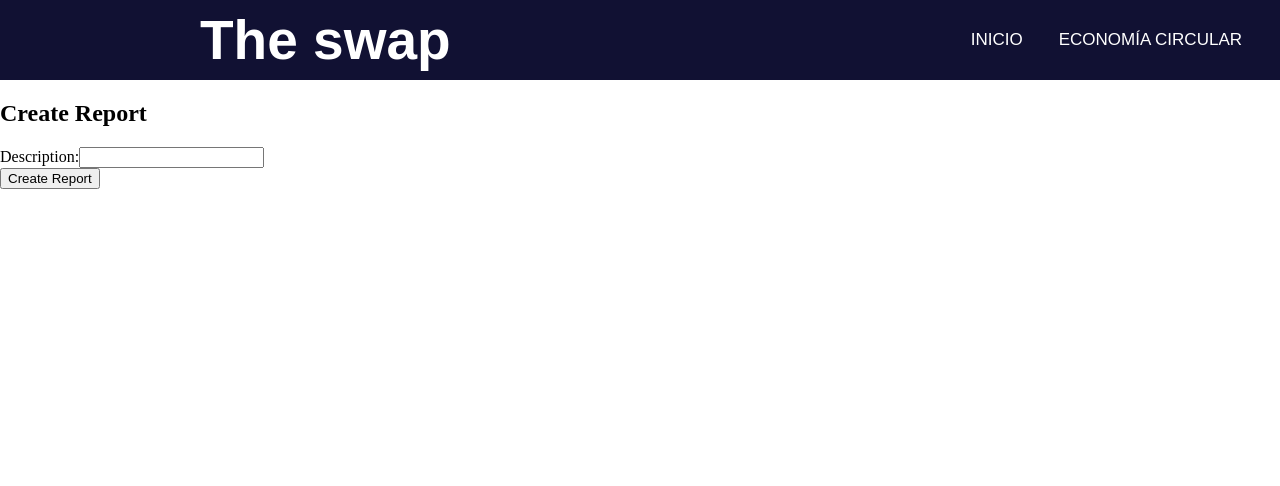
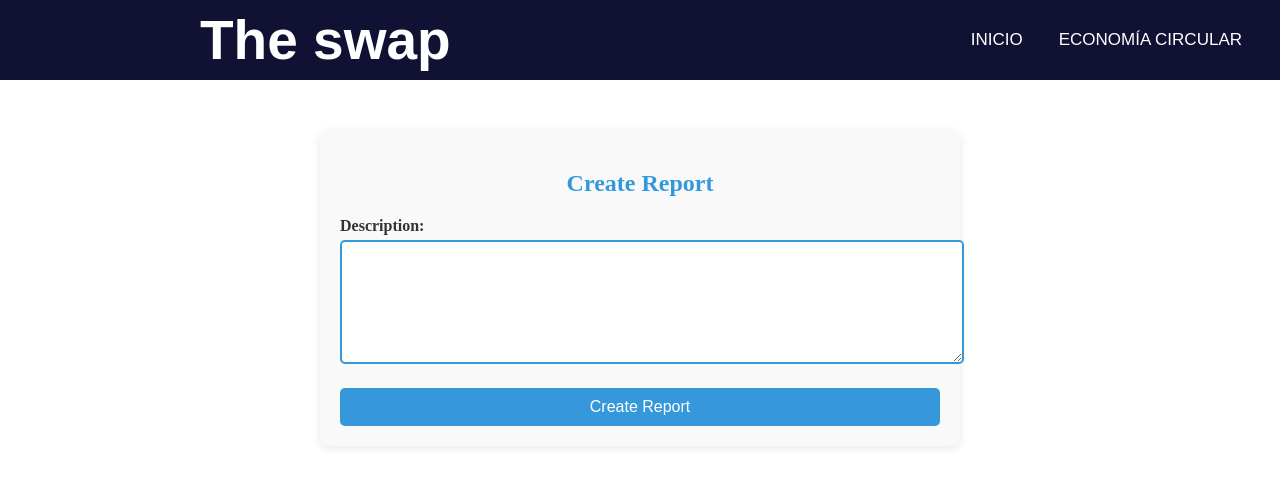
Before and after one commit to PaulaBuiles/proyectoNuclearSostenible, an Angular app in the folder frontend/: page /new-report/1 in a window 1280 px wide. Shown: the top 486 px of the page. Built offline with nearby package versions, Linux system fonts and the light colour scheme; a web font is replaced by a local one.

Commit message:
fix(se cambio algunos diseños)

```diff
--- a/frontend/src/app/model/auth-response.model.ts
+++ b/frontend/src/app/model/auth-response.model.ts
@@ -7,5 +7,6 @@ export interface AuthResponse {
   };
   user: {
     idUser: number;
+    username: string;
   };
 }
--- a/frontend/src/app/service/auth.service.ts
+++ b/frontend/src/app/service/auth.service.ts
@@ -16,7 +16,8 @@ export class AuthService {
 
   // Método para verificar el estado de inicio de sesión
   isLoggedIn(): Observable<boolean> {
-    return this.loggedIn.asObservable();
+    return localStorage.getItem('authToken') ? new BehaviorSubject(true) : new BehaviorSubject(false);
+    ;
   }
 
   // Método para obtener el token
@@ -32,6 +33,7 @@ export class AuthService {
         const token = response.authenticationResponseDto?.token;
         if (token) {
           localStorage.setItem('authToken', token);
+          localStorage.setItem('username', response.user?.username);
           localStorage.setItem('userId', response.user?.idUser.toString());
           this.loggedIn.next(true);
         }
--- a/frontend/src/app/utils/navbar/navbar.component.html
+++ b/frontend/src/app/utils/navbar/navbar.component.html
@@ -19,14 +19,6 @@
         </ul>
       </li>
 
-      <li *ngIf="isLoggedIn" class="publication-menu" [class.active]="publicationMenuOpen" (click)="togglePublicationMenu($event)">
-        <a><i class="fa fa-newspaper"></i> Publicaciones</a>
-        <ul class="dropdown">
-          <li><a routerLink="/publications">Ver todas las publicaciones</a></li>
-          <li><a routerLink="/new-publication">Crear nueva publicación</a></li>
-        </ul>
-      </li>
-
       <li *ngIf="isLoggedIn" class="profile-menu" [class.active]="profileMenuOpen" (click)="toggleProfileMenu($event)">
         <a><i class="fa fa-user"></i> {{ getUsername() }}</a>
         <ul class="dropdown">
--- a/frontend/src/app/views/create-report/create-report.component.css
+++ b/frontend/src/app/views/create-report/create-report.component.css
@@ -0,0 +1,80 @@
+body {
+    font-family: 'Arial', sans-serif;
+  }
+
+  .create-report {
+    max-width: 600px;
+    margin: 50px auto;
+    padding: 20px;
+    background: #f9f9f9;
+    border-radius: 10px;
+    box-shadow: 0 2px 10px rgba(0, 0, 0, 0.1);
+  }
+
+  .create-report h2 {
+    text-align: center;
+    margin-bottom: 20px;
+    font-size: 24px;
+    color: #3498db;
+  }
+
+  .hidden-field {
+    display: none;
+  }
+
+  .form-group {
+    margin-bottom: 20px;
+  }
+
+  .form-group label {
+    display: block;
+    margin-bottom: 5px;
+    font-weight: bold;
+    color: #333;
+  }
+
+  .form-group input,
+  .form-group textarea {
+    width: 100%;
+    padding: 10px;
+    border: 2px solid #3498db;
+    border-radius: 5px;
+    outline: none;
+    transition: all 0.3s ease;
+  }
+
+  .form-group input:focus,
+  .form-group textarea:focus {
+    border-color: #2980b9;
+  }
+
+  .form-group textarea {
+    resize: vertical;
+    min-height: 100px;
+  }
+
+  .btn {
+    display: block;
+    width: 100%;
+    padding: 10px;
+    border: none;
+    border-radius: 5px;
+    background: #3498db;
+    color: #fff;
+    font-size: 16px;
+    cursor: pointer;
+    transition: background 0.3s ease;
+  }
+
+  .btn:hover {
+    background: #2980b9;
+  }
+
+  .error-message {
+    margin-top: 20px;
+    padding: 10px;
+    background: #e74c3c;
+    color: #fff;
+    border-radius: 5px;
+    text-align: center;
+  }
--- a/frontend/src/app/views/create-report/create-report.component.html
+++ b/frontend/src/app/views/create-report/create-report.component.html
@@ -1,21 +1,24 @@
+<div class="body">
   <div class="create-report">
     <h2>Create Report</h2>
     <form (ngSubmit)="createReport()">
-    <div style="display: none;">
+      <div class="hidden-field">
         <!-- Campo invisible para el ID del usuario denunciado -->
         <input type="number" id="denouncedId" [(ngModel)]="report.denouncedId" name="denouncedId" required>
       </div>
-    <div style="display: none;">
+      <div class="hidden-field">
         <!-- Campo invisible para el ID del usuario denunciante -->
         <input type="number" id="complainantId" [(ngModel)]="report.complainantId" name="complainantId" required>
       </div>
-    <div>
+      <div class="form-group">
         <label for="description">Description:</label>
-      <input type="text" id="description" [(ngModel)]="report.description" name="description" required>
+        <textarea id="description" [(ngModel)]="report.description" name="description" required></textarea>
       </div>
-    <button type="submit">Create Report</button>
+      <button type="submit" class="btn btn-primary">Create Report</button>
     </form>
     <div *ngIf="errorMessage" class="error-message">
       {{ errorMessage }}
     </div>
   </div>
+
+</div>
```
Lines whose indentation alone changed are shown as unchanged.
